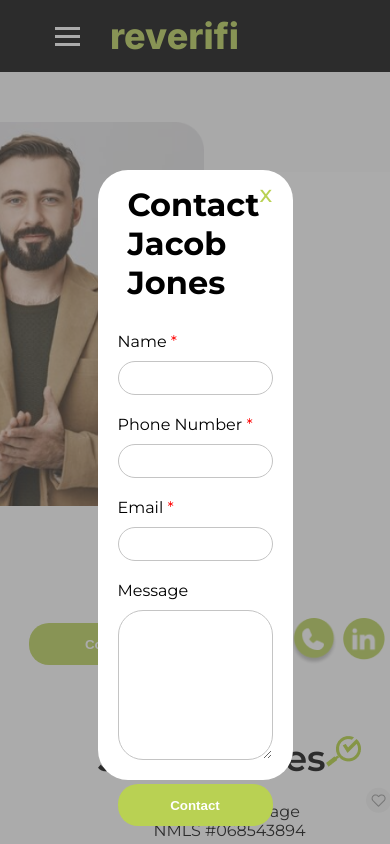
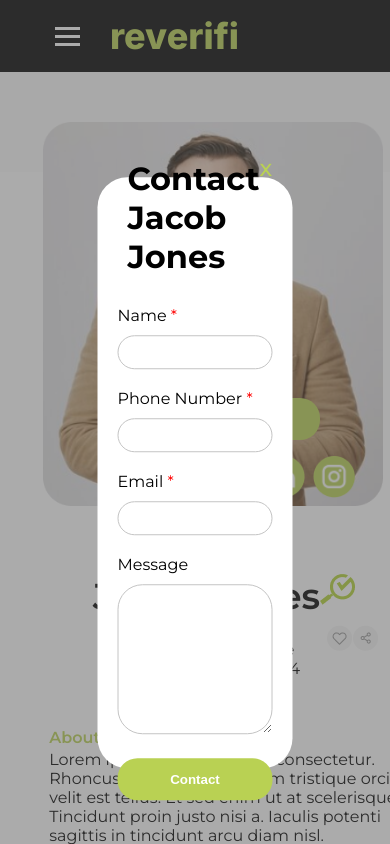
Before and after one commit to karim-optimum/FrontEndTask, a plain HTML site: page index.html in a window 390 px wide. Both pictures are taken after a click on the button "Contact". Shown: the top 844 px of the page. Drawn offline with Linux system fonts and the light colour scheme; files whose address does not match are found by name.

Commit message:
responsive fixes

```diff
--- a/form-popup.css
+++ b/form-popup.css
@@ -1,30 +1,33 @@
 /* ----------------- start of desktop ----------------- */
 
-.form-popup{
+.form-popup {
+  align-items: center;
   background-color: rgba(88, 88, 88, 0.5);
-  display: none;
+  display: flex;
   height: 100%;
-  left: 0;
+  justify-content: center;
   position: fixed;
   top: 0;
   width: 100%;
-  z-index: 2;
+  z-index: 99;
 }
 
 .form-display{
   display: none !important;
 }
 
-.form-container{
-  flex-direction: column;
+.form-container {
   background-color: #fff;
   border-radius: 30px;
+  display: flex;
+  flex-direction: column;
+  gap: 20px;
+  height: 70%;
+  justify-content: center;
   padding: 0 20px;
+  transform: translate(50%,30%);
   width: 50%;
-  height: 610px;
-  /* justify-content: space-between; */
-  margin: 170px auto;
-  gap: 20px;
+  z-index: 99;
 }
 
 .contact-pop-up{
--- a/profile.css
+++ b/profile.css
@@ -105,9 +105,9 @@
     @media (max-width: 1038px)
     {
       .pic-info{
-      /* width: 100%; */
         margin: 0 auto;
       }
+
       .container{
         flex-wrap: wrap;
       }
@@ -132,10 +132,6 @@
 
 
     @media (max-width: 985px) {
-      .name-search{
-        /* margin-top: 400px; */
-      }
-
       .connection {
         align-items: center;
       }
@@ -169,7 +165,7 @@
       .man-pic{
         position: absolute;
         width: 340px;
-      left: -165px;
+        left: 14px;
         top: -50px;
       }
 
@@ -181,7 +177,7 @@
         height: 42px;
         width: 149px;
         padding: 0;
-      font-weight: 600;
+        font-weight: 700;
       }
 
       .search-icon{
@@ -225,8 +221,7 @@
       }
 
       .specifications{
-      /* justify-content: center; */
-      /* align-items: center; */
+        align-items: center;
         margin-top: 40px;
         margin-right: 70px;
         width: 90%;
@@ -235,6 +230,20 @@
       .jacob{
         margin-bottom: 10px;
       }
+
+      .connection{
+        position: relative;
+        flex-direction: column;
+        z-index: 3;
+        margin-top: 226px;
+      }
+
+      .user-information{
+        margin-left: 20px;
+      }
+      .about-me{
+        width: 90%;
+      }
     }
 
 
```
Lines whose indentation alone changed are shown as unchanged.
